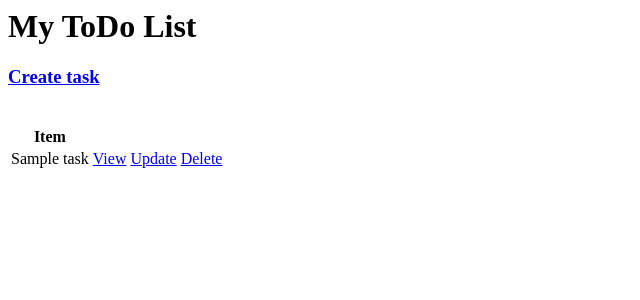
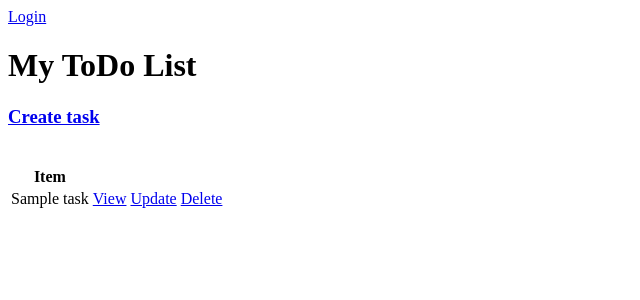
Before and after one commit to G0udini/todoapp, a Django app: page /home/ in a window 1280 px wide. Shown: the top 300 px of the page, without its empty margins (0-640 px from the left). Run offline with Django 3.2, Linux system fonts and the light colour scheme; tables that the repository leaves empty hold one stand-in row (values such as "Sample post").

Commit message:
add Login/Logout functions

```diff
--- /dev/null
+++ b/base/templates/base/login.html
@@ -0,0 +1,6 @@
+<h1>Login</h1>
+<form method="POST">
+    {% csrf_token %}
+    {{ form.as_p }}
+    <input type="submit" value="Login">
+</form>
--- a/base/templates/base/task_list.html
+++ b/base/templates/base/task_list.html
@@ -1,3 +1,10 @@
+{% if request.user.is_authenticated %}
+    <p>{{ request.user }}</p>
+    <a href="{% url 'logout' %}">Logout</a>
+{% else %}
+    <a href="{% url 'login' %}">Login</a>
+{% endif %}
+
 <h1>My ToDo List</h1>
 <h3><a href= "{% url 'task-create' %}">Create task</a></h3>
 <table>
--- a/base/urls.py
+++ b/base/urls.py
@@ -1,5 +1,14 @@
 from django.urls import path
-from .views import TaskDetail, TaskList, DetailView, TaskCreate, TaskUpdate, TaskDelete
+from .views import (
+    TaskDetail,
+    TaskList,
+    DetailView,
+    TaskCreate,
+    TaskUpdate,
+    TaskDelete,
+    CustromLogin,
+)
+from django.contrib.auth.views import LogoutView
 
 urlpatterns = [
     path("", TaskList.as_view(), name="tasks"),
@@ -7,4 +16,6 @@ urlpatterns = [
     path("task-create/", TaskCreate.as_view(), name="task-create"),
     path("task-update/<int:pk>/", TaskUpdate.as_view(), name="task-update"),
     path("task-delete/<int:pk>/", TaskDelete.as_view(), name="task-delete"),
+    path("login/", CustromLogin.as_view(), name="login"),
+    path("logout/", LogoutView.as_view(next_page="login"), name="logout"),
 ]
--- a/base/views.py
+++ b/base/views.py
@@ -2,6 +2,7 @@ from django.shortcuts import render
 from django.views.generic.list import ListView
 from django.views.generic.detail import DetailView
 from django.views.generic.edit import CreateView, UpdateView, DeleteView
+from django.contrib.auth.views import LoginView
 from django.urls import reverse_lazy
 from .models import Task
 
@@ -33,3 +34,12 @@ class TaskDelete(DeleteView):
     model = Task
     context_object_name = "task"
     success_url = reverse_lazy("tasks")
+
+
+class CustromLogin(LoginView):
+    template_name = "base/login.html"
+    fields = "__all__"
+    redirect_authenticated_user = True
+
+    def get_success_url(self):
+        return reverse_lazy("tasks")
--- a/todo/settings.py
+++ b/todo/settings.py
@@ -107,7 +107,7 @@ AUTH_PASSWORD_VALIDATORS = [
 # Internationalization
 # https://docs.djangoproject.com/en/3.2/topics/i18n/
 
-LANGUAGE_CODE = "ru-ru"
+LANGUAGE_CODE = "en-us"
 
 TIME_ZONE = "Europe/Moscow"
 
```
